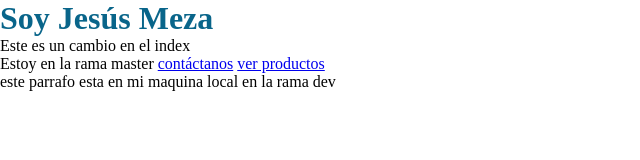
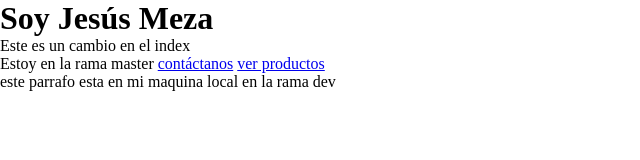
Before and after one commit to Jesus-Meza-Ramirez/mi-portafolio, a plain HTML site: page index.html in a window 1280 px wide. Shown: the whole page, without its empty margins (0-640 px from the left). Drawn offline with Linux system fonts and the light colour scheme.

Commit message:
edita el archivo readme y style y quita estilo de h1

```diff
--- a/styles.css
+++ b/styles.css
@@ -2,7 +2,3 @@
     margin: 0;
     padding: 0;
 }
-
-h1 {
-    color: rgb(9, 101, 138);
-}
```
Also changed, not shown: 1 other file.
